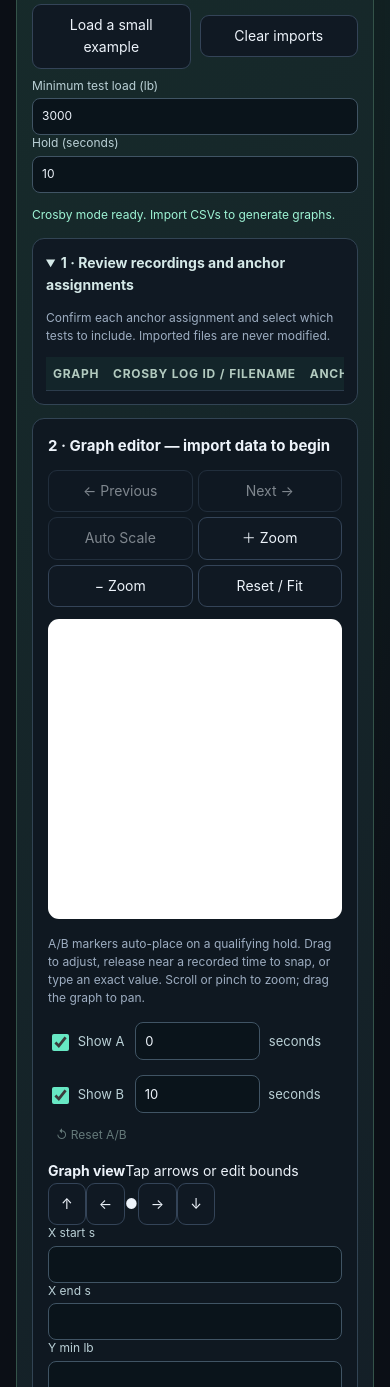
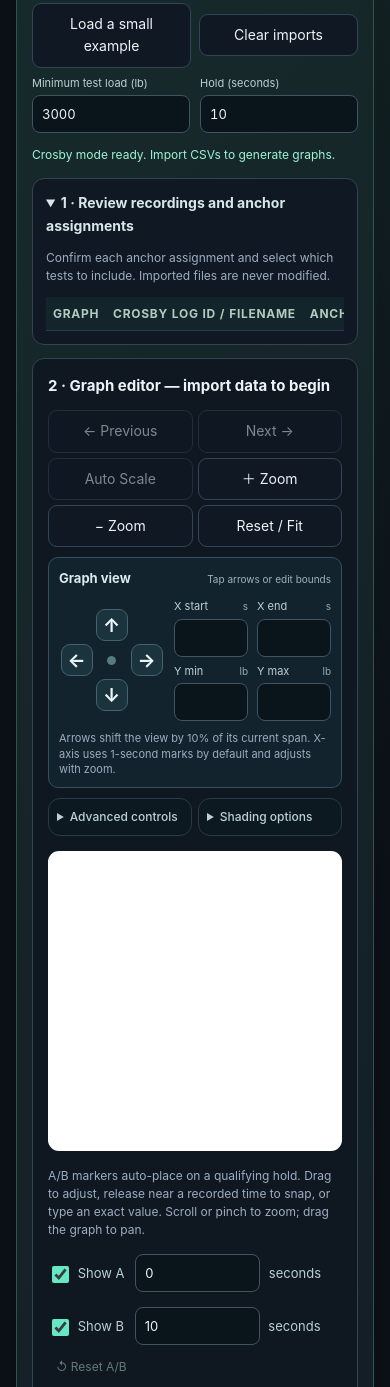
Before and after one commit to andrewscookies-ops/linescale-analyzer, a plain HTML site: page index.html in a window 390 px wide. Shown: the part 613-2000 px from the top of the page. Drawn offline with nearby package versions, Linux system fonts and the light colour scheme.

Commit message:
Style compact graph-side X/Y gamepad, aligned advanced and shading controls, and inline test criteria

```diff
--- a/crosby-report-v1.css
+++ b/crosby-report-v1.css
@@ -92,3 +92,58 @@
 #csWorkflow .cs-marker-actions{margin:-3px 0 10px;display:flex;justify-content:flex-start}
 #csWorkflow #csWindow{font-size:12px;line-height:1.4;color:#b9d9d1;background:transparent;border-color:transparent;padding:5px 7px}
 #csWorkflow #csWindow:hover:not(:disabled){color:#e9fff7;background:#1c3336;border-color:#365750}
+
+
+/* Compact import criteria to the right of Clear Imports. */
+#csWorkflow .cs-import-tools{gap:8px;align-items:center}
+#csWorkflow .cs-toolbar-criteria{display:flex;align-items:center;gap:10px;margin-left:8px;flex-wrap:wrap}
+#csWorkflow .cs-toolbar-criteria label{font-size:11px;white-space:nowrap;min-width:0}
+#csWorkflow .cs-toolbar-criteria input[type=number]{display:block;width:94px;margin-top:3px;padding:6px 8px;font-size:13px;font-variant-numeric:tabular-nums}
+
+/* Side-by-side plot and inspector keep live chart visible while editing the style. */
+#csWorkflow .cs-graph-workspace{
+ display:grid;grid-template-columns:minmax(0,1fr) minmax(330px,375px);
+ gap:15px;align-items:start;
+}
+#csWorkflow .cs-plot-column{min-width:0;position:sticky;top:12px}
+#csWorkflow .cs-graph-inspector{min-width:0}
+#csWorkflow .cs-graph-stats{line-height:1.35}
+#csWorkflow .cs-axis-controller{background:#13232d;border:1px solid #355061;border-radius:10px;padding:12px}
+#csWorkflow .cs-axis-title{display:flex;justify-content:space-between;align-items:center;gap:8px;margin-bottom:10px}
+#csWorkflow .cs-axis-title strong{font-size:13px;color:#d9ecea}
+#csWorkflow .cs-axis-title span{font-size:10px;color:#9bb4bf}
+#csWorkflow .cs-axis-row{display:grid;grid-template-columns:104px minmax(0,1fr);gap:10px;align-items:center}
+#csWorkflow .cs-dpad{display:grid;grid-template-columns:repeat(3,32px);grid-template-rows:repeat(3,32px);gap:3px;justify-content:center;align-items:center}
+#csWorkflow .cs-dpad button{width:32px;height:32px;min-width:0;padding:0;display:grid;place-items:center;font-size:19px;font-weight:700;background:#1b333c;border-color:#466170;line-height:1}
+#csWorkflow .cs-dpad button:hover:not(:disabled){background:#27514d;border-color:#64c8ac}
+#csWorkflow .cs-pad-center{color:#547d83;text-align:center;font-size:12px}
+#csWorkflow .cs-axis-bounds{display:grid;grid-template-columns:repeat(2,minmax(0,1fr));gap:7px 9px}
+#csWorkflow .cs-axis-bounds label{font-size:11px;position:relative;min-width:0}
+#csWorkflow .cs-axis-bounds label>span{position:absolute;right:0;top:0;font-size:10px;color:#93adb8}
+#csWorkflow .cs-axis-bounds input[type=number]{display:block;width:100%;min-width:0;padding:6px 6px;margin-top:3px;font-size:13px;font-variant-numeric:tabular-nums}
+#csWorkflow .cs-pad-help{margin:10px 0 0;line-height:1.4}
+#csWorkflow .cs-inspector-options{display:grid;grid-template-columns:repeat(2,minmax(0,1fr));gap:8px;align-items:start}
+#csWorkflow .cs-inspector-options>details.cs-advanced{min-width:0;margin:10px 0 0;padding:9px}
+#csWorkflow .cs-inspector-options>details.cs-advanced>summary{font-size:12px}
+#csWorkflow .cs-inspector-options>details.cs-advanced[open]{grid-column:1 / -1}
+#csWorkflow .cs-inspector-options .cs-fill-row{grid-template-columns:minmax(110px,1fr) 65px 105px;gap:8px}
+#csWorkflow .cs-inspector-options .cs-fill-row label.cs-check{font-size:12px}
+#csWorkflow .cs-inspector-options .cs-edit{grid-template-columns:repeat(2,minmax(0,1fr));gap:8px}
+#csWorkflow .cs-inspector-options textarea{min-height:65px}
+#csWorkflow .cs-main-tools{margin-bottom:10px}
+
+@media(max-width:900px){
+ #csWorkflow .cs-graph-workspace{display:flex;flex-direction:column-reverse}
+ #csWorkflow .cs-graph-inspector,#csWorkflow .cs-plot-column{width:100%}
+ #csWorkflow .cs-plot-column{position:static}
+ #csWorkflow .cs-axis-row{grid-template-columns:105px minmax(0,1fr);max-width:480px}
+ #csWorkflow .cs-inspector-options .cs-fill-row{grid-template-columns:minmax(110px,1fr) 65px minmax(85px,1fr)}
+}
+@media(max-width:520px){
+ #csWorkflow .cs-toolbar-criteria{width:100%;margin-left:0;justify-content:flex-start}
+ #csWorkflow .cs-toolbar-criteria label{flex:1 1 135px}
+ #csWorkflow .cs-toolbar-criteria input[type=number]{width:100%}
+ #csWorkflow .cs-axis-controller{padding:10px}
+ #csWorkflow .cs-inspector-options{gap:6px}
+ #csWorkflow .cs-inspector-options>details.cs-advanced{padding:8px}
+}
```
